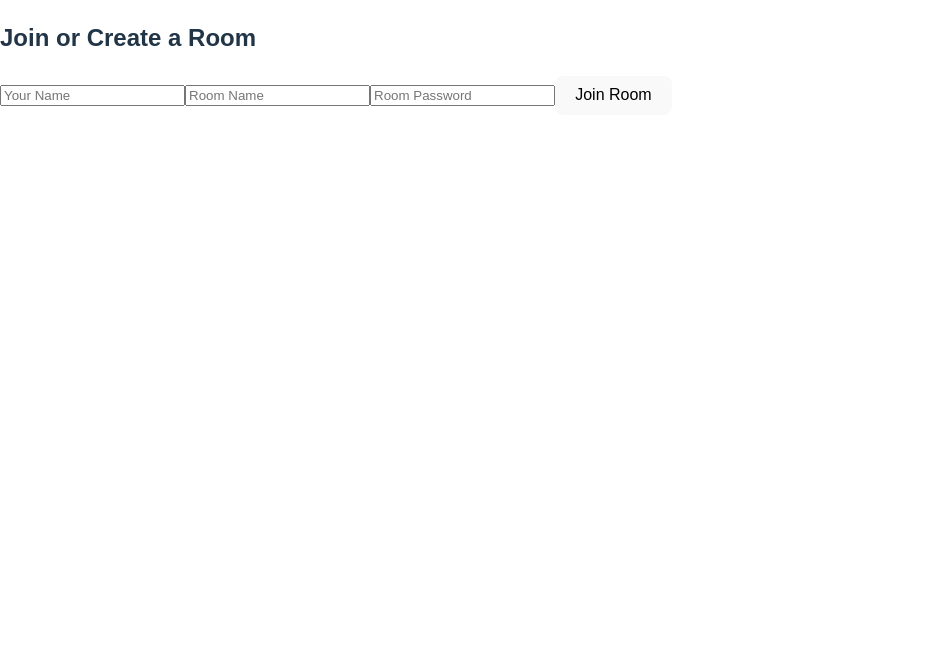
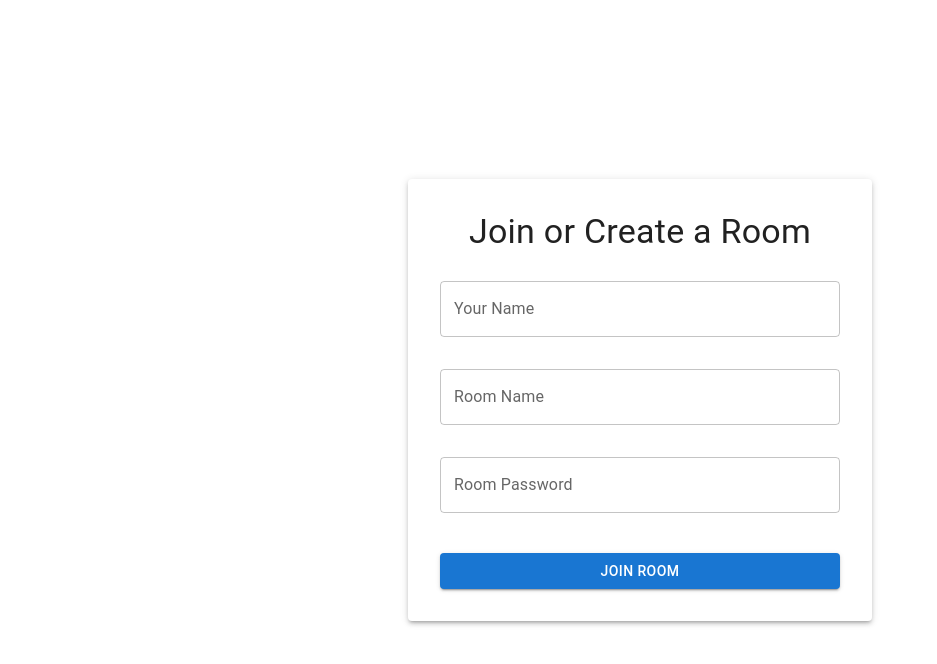
Before and after one commit to crizmo/PaintPals, a React (Vite) app in the folder client/: page / in a window 1280 px wide. Shown: the top 664 px of the page, without its empty margins (0-937 px from the left). Built offline with nearby package versions, Linux system fonts and the light colour scheme.

Commit message:
Update RoomSetup.jsx

```diff
--- a/client/src/pages/RoomSetup.jsx
+++ b/client/src/pages/RoomSetup.jsx
@@ -1,17 +1,8 @@
-// RoomSetup.jsx
+import React from 'react';
+import { useNavigate } from 'react-router-dom';
+import { Container, TextField, Button, Typography, Box, Paper } from '@mui/material';
 
-import React, { useState } from 'react';
-import { useNavigate } from 'react-router-dom';
-
-const RoomSetup = ({
-  name,
-  setName,
-  roomName,
-  setRoomName,
-  password,
-  setPassword,
-}) => {
-
+const RoomSetup = ({ name, setName, roomName, setRoomName, password, setPassword }) => {
   const navigate = useNavigate();
 
   const handleJoinRoom = () => {
@@ -19,13 +10,66 @@ const RoomSetup = ({
   };
 
   return (
-    <div>
-      <h2>Join or Create a Room</h2>
-      <input type="text" placeholder="Your Name" value={name} onChange={(e) => setName(e.target.value)} />
-      <input type="text" placeholder="Room Name" value={roomName} onChange={(e) => setRoomName(e.target.value)} />
-      <input type="password" placeholder="Room Password" value={password} onChange={(e) => setPassword(e.target.value)} />
-      <button onClick={handleJoinRoom}>Join Room</button>
-    </div>
+    <Container
+      maxWidth="sm"
+      sx={{
+        display: 'flex',
+        flexDirection: 'column',
+        alignItems: 'center',
+        justifyContent: 'center',
+        height: '100vh',
+      }}
+    >
+      <Paper
+        elevation={3}
+        sx={{
+          padding: 4,
+          width: '100%',
+          maxWidth: '400px',
+          textAlign: 'center',
+        }}
+      >
+        <Typography variant="h4" gutterBottom>
+          Join or Create a Room
+        </Typography>
+        <Box
+          component="form"
+          sx={{
+            '& .MuiTextField-root': { my: 2, width: '100%' },
+          }}
+          noValidate
+          autoComplete="off"
+        >
+          <TextField
+            label="Your Name"
+            variant="outlined"
+            value={name}
+            onChange={(e) => setName(e.target.value)}
+          />
+          <TextField
+            label="Room Name"
+            variant="outlined"
+            value={roomName}
+            onChange={(e) => setRoomName(e.target.value)}
+          />
+          <TextField
+            label="Room Password"
+            type="password"
+            variant="outlined"
+            value={password}
+            onChange={(e) => setPassword(e.target.value)}
+          />
+          <Button
+            variant="contained"
+            color="primary"
+            sx={{ mt: 3, width: '100%' }}
+            onClick={handleJoinRoom}
+          >
+            Join Room
+          </Button>
+        </Box>
+      </Paper>
+    </Container>
   );
 };
 
```
